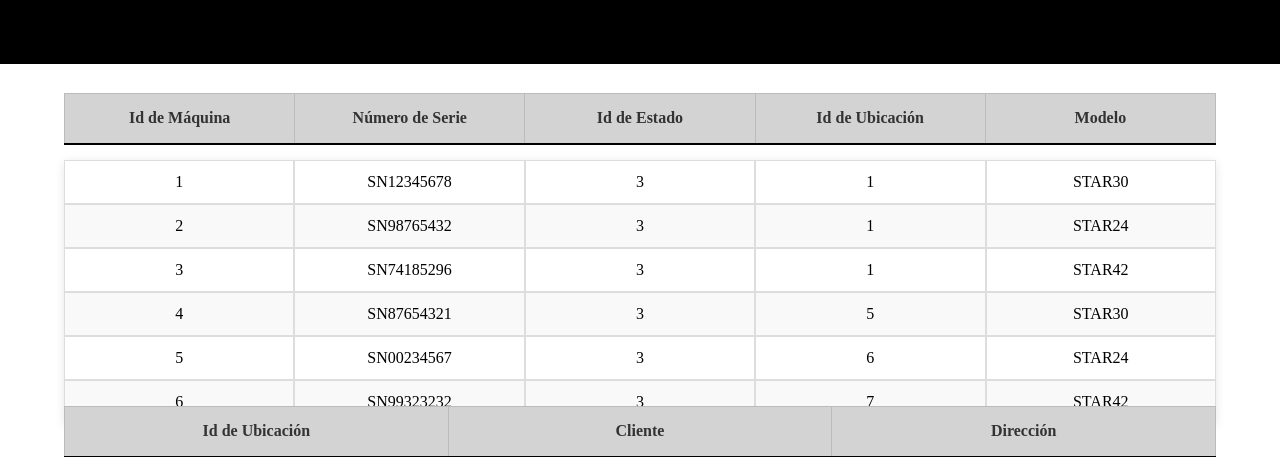
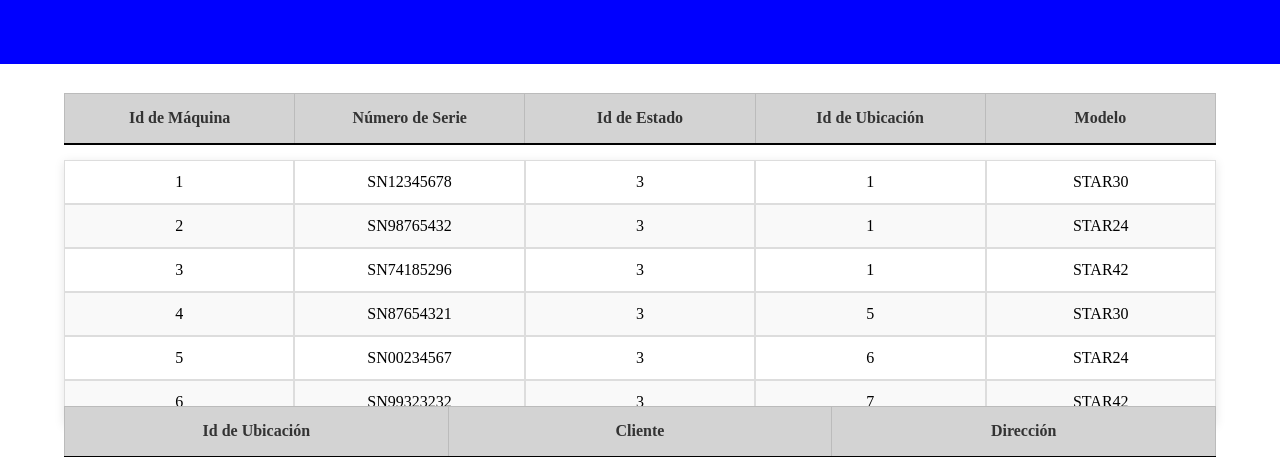
Before and after one commit to jarasa03/Modulo_de_Fabricacion, a PHP site: page /modules/Modulo_Fabricacion/fabricacion.php in a window 1280 px wide. Shown: the top 457 px of the page. Run offline with PHP 8.4, Linux system fonts and the light colour scheme; data comes from the database, SQL or seed files in the repository; lists and menus that the app fills with data are empty.

Commit message:
style: :art: cambiar color cabecera blue

```diff
--- a/Proyecto/css/stylesheet_m2.css
+++ b/Proyecto/css/stylesheet_m2.css
@@ -1,5 +1,5 @@
 header {
-    background-color: black;
+    background-color: blue;
     height: 24px;
     width: 100%;
     top: 0;
```
